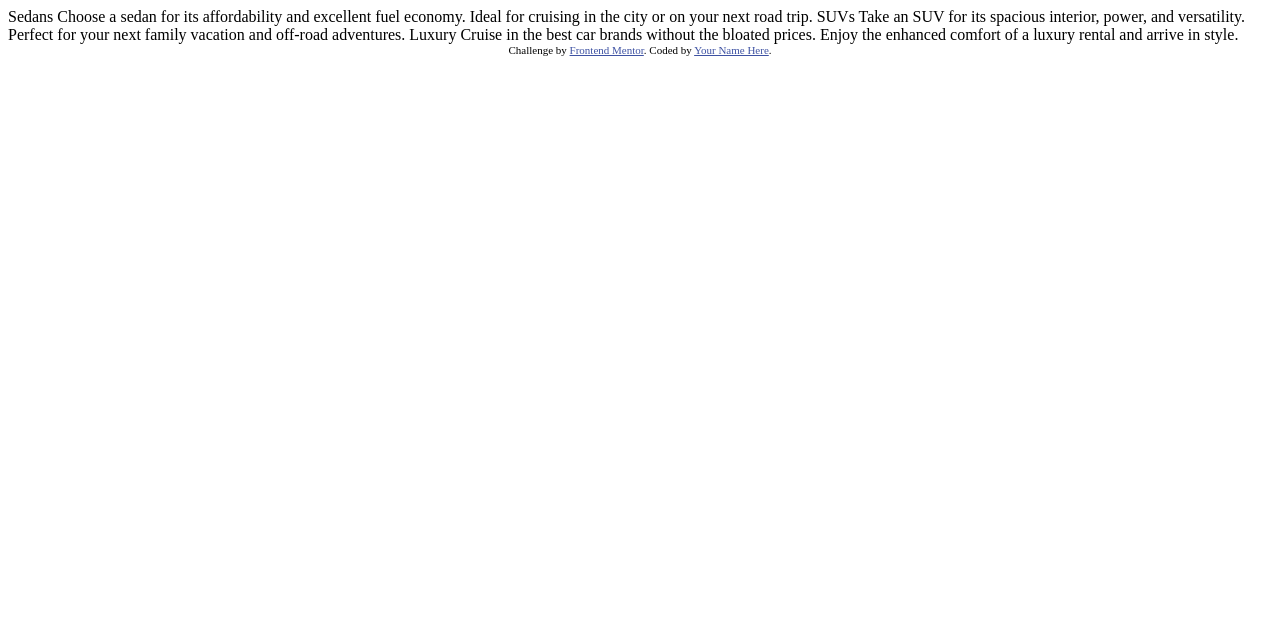
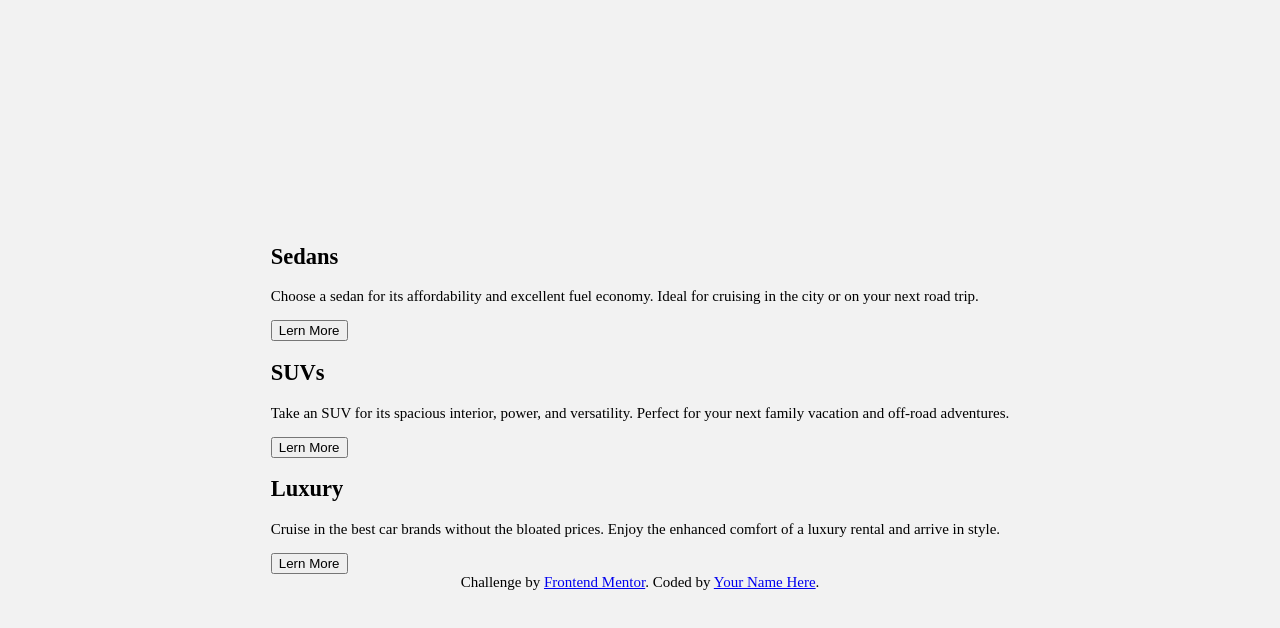
Before and after one commit to Santaka1882/3-column-card, a plain HTML site: page index.html in a window 1280 px wide. Drawn offline with Linux system fonts and the light colour scheme.

Commit message:
Estructura inicial y sistema de archivos BEM

```diff
--- a/index.html
+++ b/index.html
@@ -6,27 +6,49 @@
 
   <link rel="icon" type="image/png" sizes="32x32" href="./images/favicon-32x32.png">
 
-  <title>Frontend Mentor | 3-column preview card component</title>
+  <!--Fonts-->
+  <link rel="preconnect" href="https://fonts.gstatic.com">
+  <link href="https://fonts.googleapis.com/css2?family=Big+Shoulders+Display:wght@700&family=Lexend+Deca&display=swap" rel="stylesheet">
 
-  <!-- Feel free to remove these styles or customise in your own stylesheet 👍 -->
-  <style>
-    .attribution { font-size: 11px; text-align: center; }
-    .attribution a { color: hsl(228, 45%, 44%); }
-  </style>
+  <!--Styles-->
+  <link rel="stylesheet" href="./styles/variables.css">
+  <link rel="stylesheet" href="./styles/card-container/card-container.css">
+
+  <title>3-column preview card component</title>
+
 </head>
 <body>
-
-  Sedans
+  <div class="card-container">
+    <div class="card">
+      <span class="card__icon"></span>
+      <h2 class="card__title">Sedans</h2>
+      <p class="card__paragraph">
         Choose a sedan for its affordability and excellent fuel economy. Ideal for cruising in the city
         or on your next road trip.
+      </p>
+      <button class="card__button">Lern More</button>
+    </div>
 
-  SUVs
+    <div class="card">
+      <span class="card__icon"></span>
+      <h2 class="card__title">SUVs</h2>
+      <p class="card__paragraph">
         Take an SUV for its spacious interior, power, and versatility. Perfect for your next family vacation
         and off-road adventures.
+      </p>
+      <button class="card__button">Lern More</button>
+    </div>
 
-  Luxury
+    <div class="card">
+      <span class="card__icon"></span>
+      <h2 class="card__title">Luxury</h2>
+      <p class="card__paragraph">
         Cruise in the best car brands without the bloated prices. Enjoy the enhanced comfort of a luxury
         rental and arrive in style.
+      </p>
+      <button class="card__button">Lern More</button>
+    </div>
+  </div>
 
   <div class="attribution">
     Challenge by <a href="https://www.frontendmentor.io?ref=challenge" target="_blank">Frontend Mentor</a>.
--- /dev/null
+++ b/styles/variables.css
@@ -0,0 +1,27 @@
+:root {
+  /*Primary colors*/
+  --Bright_orange: hsl(31, 77%, 52%);
+  --Dark_cyan: hsl(184, 100%, 22%);
+  --Very_dark_cyan: hsl(179, 100%, 13%);
+  /*Neutral colors*/
+  --Transparent_white: hsla(0, 0%, 100%, 0.75);
+  --Very_light_gray: hsl(0, 0%, 95%);
+}
+
+html {
+  box-sizing: border-box;
+  padding: 0;
+  margin: 0;
+  font-size: 62.5%;
+  height: 100%;
+}
+
+body {
+  display: flex;
+  flex-direction: column;
+  justify-content: center;
+  align-items: center;
+  background-color: var(--Very_light_gray);
+  min-height: 100%;
+  font-size: 1.5rem;
+}
```
Also changed, not shown: styles/card-container/card-container.css (added), styles/card/card.css (added), 1 other file. Lines whose indentation alone changed are shown as unchanged.
